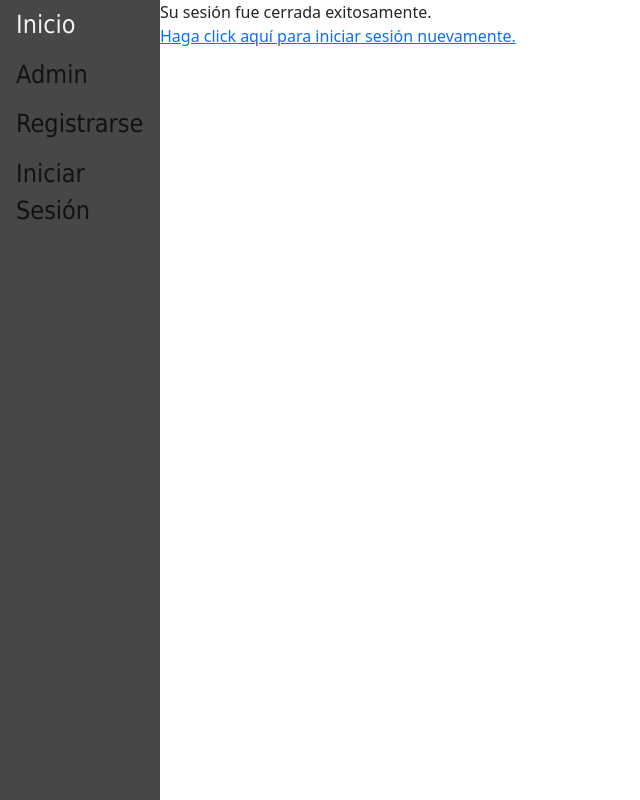
After one commit to tsirigoin/is2-combi19, a Django app: page /accounts/logout/ in a window 1280 px wide. The commit adds this page. Shown: the whole page, without its empty margins (0-640 px from the left). Run offline with Django 3.2, Linux system fonts and the light colour scheme.

Commit message:
Login/Logout completamente funcionales

```diff
--- a/pagina/combi19/settings.py
+++ b/pagina/combi19/settings.py
@@ -130,3 +130,5 @@ CRISPY_TEMPLATE_PACK = "bootstrap4"
 DEFAULT_AUTO_FIELD = 'django.db.models.BigAutoField'
 
 AUTH_USER_MODEL = 'users.CustomUser'
+
+LOGIN_REDIRECT_URL = '/'
--- a/pagina/combi19/urls.py
+++ b/pagina/combi19/urls.py
@@ -19,5 +19,5 @@ from django.urls import path, include
 urlpatterns = [
     path('admin/', admin.site.urls),
     path('', include("main.urls")),
-    path('', include("django.contrib.auth.urls")),
+    path('accounts/', include("django.contrib.auth.urls")),
 ]
--- a/pagina/main/templates/main/base.html
+++ b/pagina/main/templates/main/base.html
@@ -45,8 +45,13 @@
 	<div class= "sidebar">
 		<a href="/">Inicio</a>
 		<a href="/admin">Admin</a>
-		<a href="/registrarse">Registrarse</a>
-		<a href="/login">Iniciar Sesión</a>
+		{% if user.is_authenticated %}
+		<a href="/">{{user.username}}</a>
+		<a href="{% url 'logout'%}">Cerrar sesión</a>
+		{% else  %}
+		<a href="{% url 'register'%}">Registrarse</a>
+		<a href="{% url 'login'%}">Iniciar Sesión</a>
+		{% endif %}
 	</div>
 
 	<div id="content", name="content", class="main">
--- a/pagina/main/templates/main/login.html
+++ /dev/null
@@ -1,5 +0,0 @@
-{% extends 'main/base.html' %}
-
-{% block title %}
-Iniciar Sesión
-{% endblock title %}
--- a/pagina/main/urls.py
+++ b/pagina/main/urls.py
@@ -4,5 +4,6 @@ from . import views
 
 urlpatterns = [
     path("", views.home, name="home"),
-    path("registrarse/", regviews.register, name="register"),
+    path("accounts/registrarse/", regviews.register, name="register"),
+    path('accounts/logout/', regviews.logout, name="logout"),
 ]
--- a/pagina/users/templates/registration/login.html
+++ b/pagina/users/templates/registration/login.html
@@ -9,6 +9,6 @@
 		{% csrf_token %}
 		{{form|crispy}}
 		<button type="submit" class="boton boton-exito">Iniciar Sesión</button>
-		<p>¿No tenés una cuenta? <a href="/registrarse">¡Registrate aquí!</a></p>
+		<p>¿No tenés una cuenta? <a href="{% url 'register'%}">¡Registrate aquí!</a></p>
 	</form>
 {% endblock content %}
--- /dev/null
+++ b/pagina/users/templates/registration/logout.html
@@ -0,0 +1,11 @@
+{% extends 'main/base.html' %}
+
+{% block title %}Sesión cerrada{% endblock title %}
+
+{% block content %}
+	<p>
+		Su sesión fue cerrada exitosamente.
+		<br />
+		<a href="{% url 'login'%}">Haga click aquí para iniciar sesión nuevamente.</a>
+	</p>
+{% endblock content %}
--- a/pagina/users/views.py
+++ b/pagina/users/views.py
@@ -1,4 +1,5 @@
 from django.shortcuts import render, redirect
+from django.contrib.auth import logout as logoutFunct
 from .forms import CustomUserCreationForm
 
 # Create your views here.
@@ -11,3 +12,7 @@ def register(response):
 	else:
 		form = CustomUserCreationForm()
 	return render(response,'users/registro.html',{'form': form})
+
+def logout(response):
+	logoutFunct(response)
+	return render(response,'registration/logout.html')
```
Also changed, not shown: pagina/db.sqlite3, pagina/main/migrations/0021_auto_20210512_1730.py (added).
